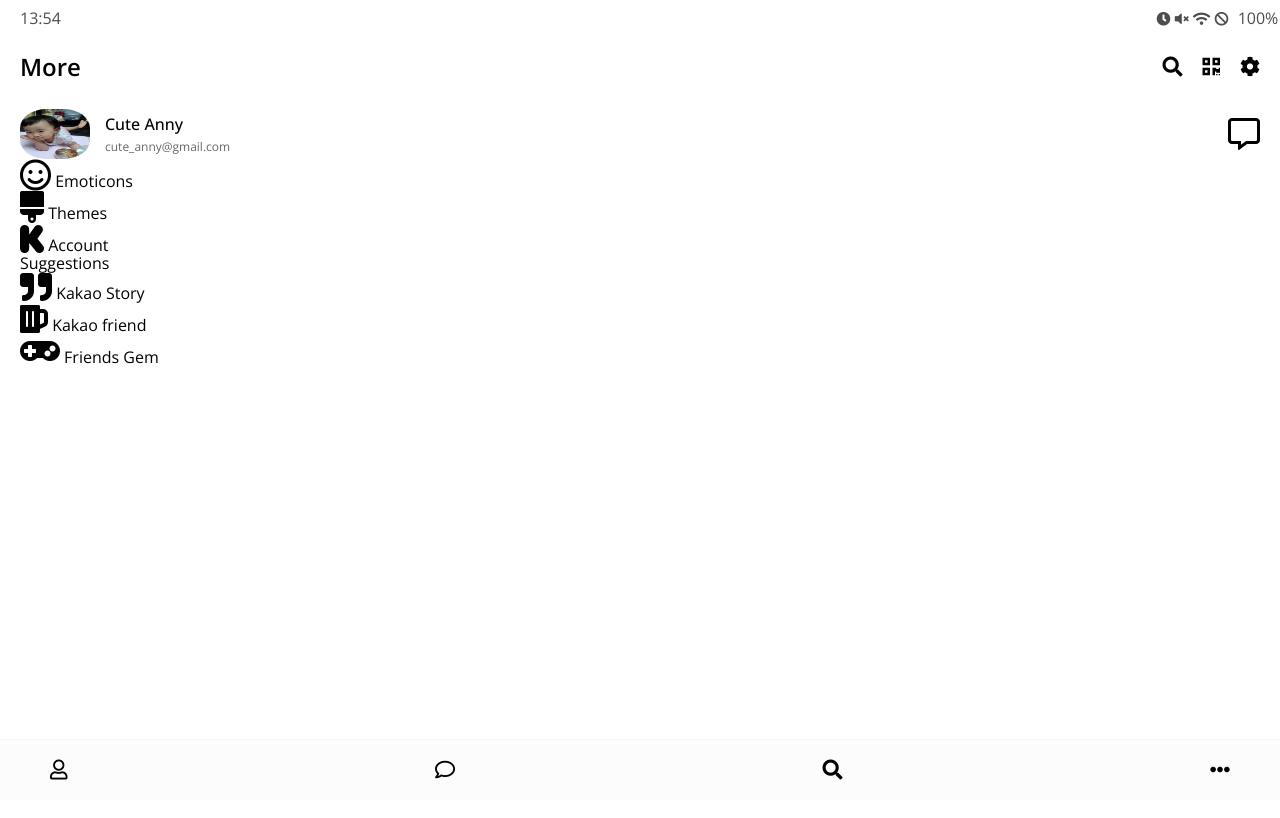
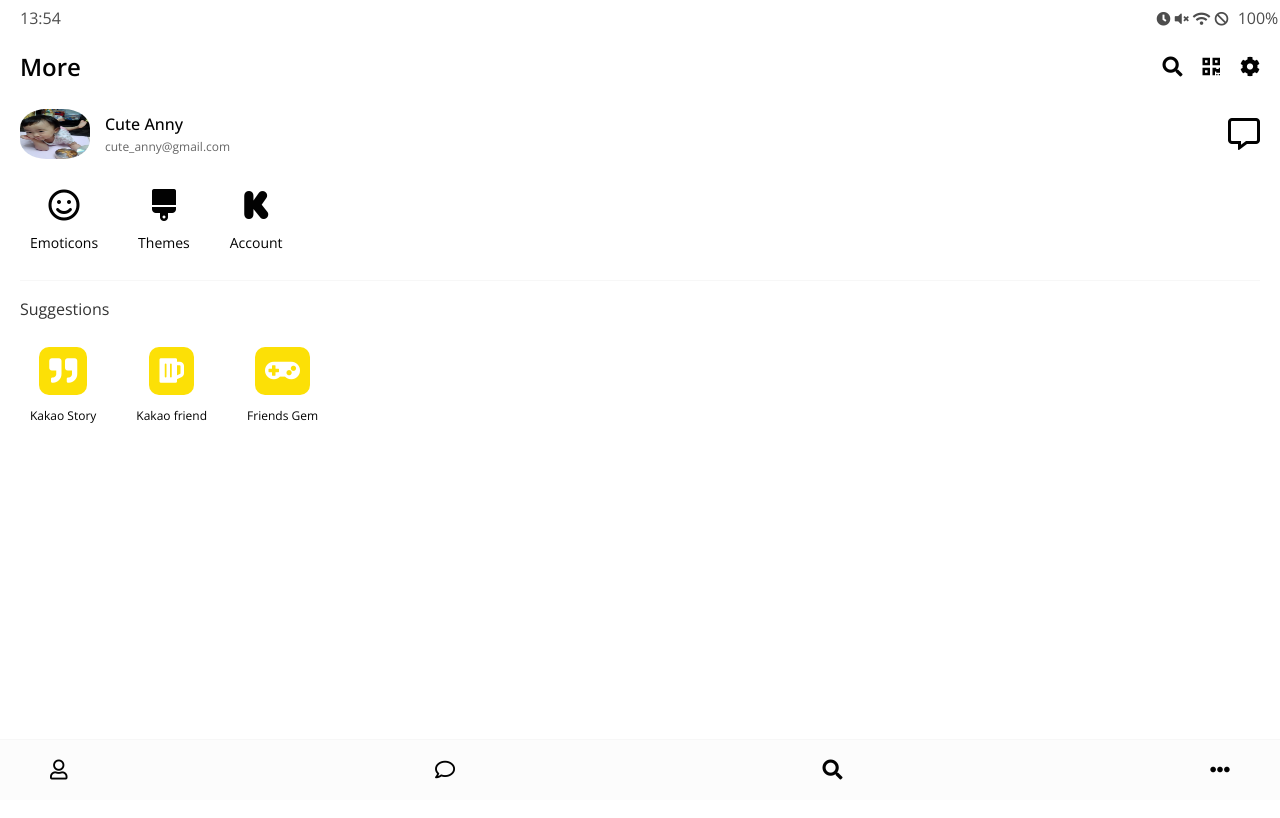
Before and after one commit to stepBystep201912/kakao-clone, a plain HTML site: page more.html in a window 1280 px wide. Shown: the top 818 px of the page. Drawn offline with nearby package versions, Linux system fonts and the light colour scheme.

Commit message:
morecss working

```diff
--- a/css/find.css
+++ b/css/find.css
@@ -11,6 +11,7 @@
   display: flex;
   flex-direction: column;
   align-items: center;
+  cursor: pointer;
 }
 
 .find .header-btn__title {
--- a/css/friend.css
+++ b/css/friend.css
@@ -39,9 +39,9 @@
   /* font-weight: 600; */
 }
 
-.friend__alarm-opt .friend__name {
-  /* font-weight: 600; */
-}
+/*.friend__alarm-opt .friend__name {
+   font-weight: 600;
+}*/
 
 .friend__content .friend__alarm {
   display: inline-block;
--- /dev/null
+++ b/css/more.css
@@ -0,0 +1,50 @@
+.more .more__btn-list,
+.more .more__suggestions-list {
+  margin: 30px 0px;
+  display: flex;
+  align-items: center;
+  margin-left: 10px;
+}
+
+.more__btn-list .more__btn,
+.more .more__suggestion {
+  margin-right: 40px;
+  display: flex;
+  flex-direction: column;
+  align-items: center;
+  cursor: pointer;
+}
+
+.more__btn .more__btn-title {
+  font-size: 14px;
+  margin-top: 15px;
+}
+
+.more .more__suggestions {
+  border-top: 1px solid #f7f7f7;
+  padding-top: 20px;
+}
+
+.more .more__title {
+  opacity: 0.8;
+  margin-bottom: 20px;
+}
+
+.suggestion .suggestion__title {
+  font-size: 12px;
+  margin-top: 15px;
+}
+
+.suggestion .suggestion__icon {
+  background-color: #fce006;
+  padding: 10px;
+  border-radius: 10px;
+  display: flex;
+  justify-content: center;
+  align-items: center;
+}
+
+.suggestion__icon i {
+  font-size: 28px;
+  color: white;
+}
--- a/css/styles.css
+++ b/css/styles.css
@@ -6,6 +6,7 @@
 @import "friend.css";
 @import "friends.css";
 @import "find.css";
+@import "more.css";
 
 * {
   box-sizing: border-box;
--- a/more.html
+++ b/more.html
@@ -81,7 +81,7 @@
         </ul>
       </header>
       <section class="more__suggestions">
-        <h5 class="more__tile">Suggestions</h5>
+        <h5 class="more__title">Suggestions</h5>
         <ul class="more__suggestions-list">
           <li class="more__suggestion suggestion">
             <span class="suggestion__icon">
```
